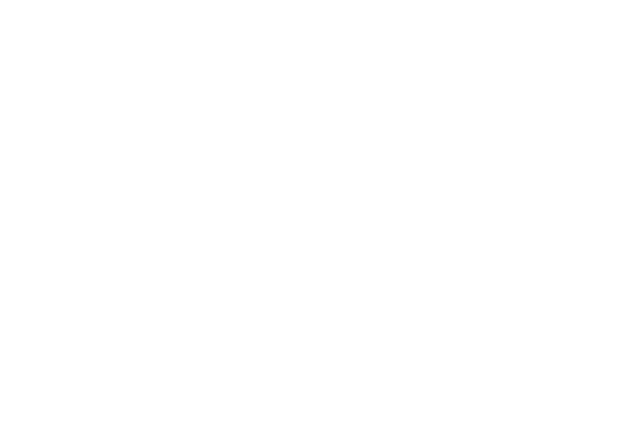
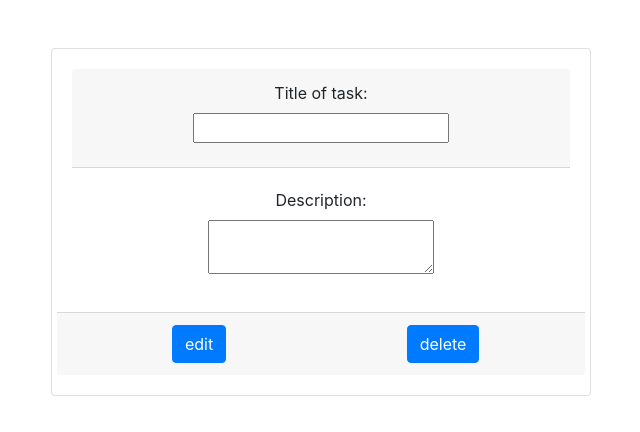
Before and after one commit to yerzhanova/toDoListProject, an Angular app in the folder client/: page /editTask/1 in a window 1280 px wide. Before the commit this address led to /. Shown: the top 432 px of the page, without its empty margins (319-959 px from the left). Built offline with nearby package versions, Linux system fonts and the light colour scheme; no server answers.

Commit message:
edit-task

```diff
--- a/client/src/app/app-routing.module.ts
+++ b/client/src/app/app-routing.module.ts
@@ -4,6 +4,7 @@ import { LoginComponent } from "./login/login.component";
 import { RegisterComponent } from "./register/register.component";
 import { TaskComponent } from "./task/task.component";
 import { AddTaskComponent } from "./add-task/add-task.component";
+import { EditTaskComponent } from "./edit-task/edit-task.component";
 
 const routes: Routes = [
   {
@@ -22,6 +23,10 @@ const routes: Routes = [
     path: 'addTask',
     component: AddTaskComponent
   },
+  {
+    path: 'editTask/:id',
+    component: EditTaskComponent
+  },
   { path: '',
     redirectTo: '/login',
     pathMatch: 'full'
--- a/client/src/app/app.module.ts
+++ b/client/src/app/app.module.ts
@@ -10,13 +10,15 @@ import { AuthService } from "./auth.service";
 import { TaskService} from "./task.service";
 import { TaskComponent } from './task/task.component';
 import { AddTaskComponent } from './add-task/add-task.component';
+import { EditTaskComponent } from './edit-task/edit-task.component';
 @NgModule({
   declarations: [
     AppComponent,
     LoginComponent,
     RegisterComponent,
     TaskComponent,
-    AddTaskComponent
+    AddTaskComponent,
+    EditTaskComponent
   ],
   imports: [
     BrowserModule,
--- /dev/null
+++ b/client/src/app/edit-task/edit-task.component.html
@@ -0,0 +1,24 @@
+<div class="row pt-5">
+  <div class="col-md-6 mx-auto">
+    <div class="card text-center">
+      <div class="card-body">
+        <div class="card-header">
+          <div><label>Title of task:</label></div>
+          <div><input name="name" class="card-title" [(ngModel)]="task.title"></div>
+        </div>
+        <div class="card-body ">
+          <div><label>Description:</label></div>
+          <div><textarea name="description" class="card-title" [(ngModel)]="task.description" row="5"></textarea></div>
+        </div>
+        <div class="card-footer row">
+          <div class="col md-3">
+            <button class="btn btn-primary" (click)="editTask()">edit</button>
+          </div>
+          <div class="col md-3">
+            <button class="btn btn-primary" (click)="deleteTask()">delete</button>
+          </div>
+        </div>
+      </div>
+    </div>
+  </div>
+</div>
--- /dev/null
+++ b/client/src/app/edit-task/edit-task.component.ts
@@ -0,0 +1,26 @@
+import { Component, OnInit } from '@angular/core';
+import {ActivatedRoute} from "@angular/router";
+import {TaskService} from "../task.service";
+
+@Component({
+  selector: 'app-edit-task',
+  templateUrl: './edit-task.component.html',
+  styleUrls: ['./edit-task.component.css']
+})
+export class EditTaskComponent implements OnInit {
+
+  constructor(private _activatedRoute: ActivatedRoute,
+              private _taskService: TaskService) { }
+  task = {};
+  id;
+  ngOnInit() {
+    this._activatedRoute.params.subscribe(params => {
+      this.id = params.id;
+      console.log(this.id);
+      this._taskService.getTaskById(this.id).subscribe(res => this.task = res );
+    });
+  }
+  editTask() {
+
+  }
+}
--- a/client/src/app/task.service.ts
+++ b/client/src/app/task.service.ts
@@ -7,6 +7,7 @@ import { HttpClient} from "@angular/common/http";
 export class TaskService {
   private _taskServiceUrl = "http://localhost:3000/api/tasks";
   private _addTaskServiceUrl = "http://localhost:3000/api/addTask";
+  private _getTaskByIdServiceUrl = "http://localhost:3000/api/getTaskById";
   constructor(private http: HttpClient) { }
 
   getTasks() {
@@ -16,4 +17,8 @@ export class TaskService {
   addTask(task) {
     return this.http.post<any>(this._addTaskServiceUrl, task);
   }
+
+  getTaskById(id) {
+    return this.http.get<any>(`${this._getTaskByIdServiceUrl}/${id}`, id);
+  }
 }
--- a/client/src/app/task/task.component.html
+++ b/client/src/app/task/task.component.html
@@ -6,9 +6,11 @@
         <p class="card-text">
           {{task.description}}
         </p>
-        <button class="btn btn-primary">Edit task</button>
+        {{task.date | date:"shortDate"}}
       </div>
-      <div class="card-footer">{{task.date | date:"shortDate"}}</div>
+      <div class="card-footer">
+        <button class="btn btn-primary" (click)="editTask(task)">Edit task</button>
+      </div>
     </div>
   </div>
 </div>
--- a/client/src/app/task/task.component.ts
+++ b/client/src/app/task/task.component.ts
@@ -1,5 +1,6 @@
 import { Component, OnInit } from '@angular/core';
-import { TaskService} from "../task.service";
+import { TaskService } from "../task.service";
+import { Router } from "@angular/router"
 
 @Component({
   selector: 'app-task',
@@ -8,15 +9,22 @@ import { TaskService} from "../task.service";
 })
 export class TaskComponent implements OnInit {
 
-  constructor(private _taskService: TaskService) { }
+  constructor(private _taskService: TaskService,
+              private _router: Router) { }
   tasks = [];
   ngOnInit() {
     this._taskService.getTasks().subscribe(
       res => {
-        this.tasks = res;
+        res.forEach(task => {
+          if (task.title) {
+            this.tasks.push(task);
+          }
+        });
       },
       err => console.log(err)
     )
   }
-
+  editTask(task) {
+    this._router.navigate(['editTask', task._id])
+  }
 }
```
Also changed, not shown: client/src/app/edit-task/edit-task.component.css (added), 2 other files (tests, documents, lock files or other folders).
